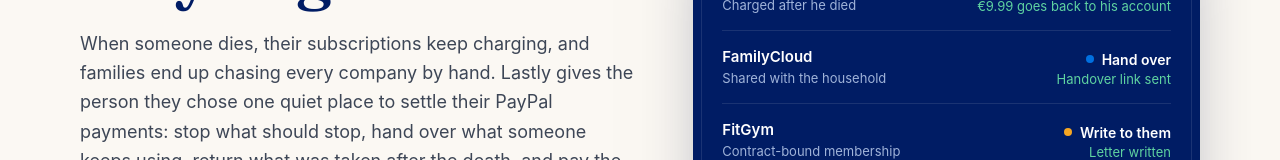
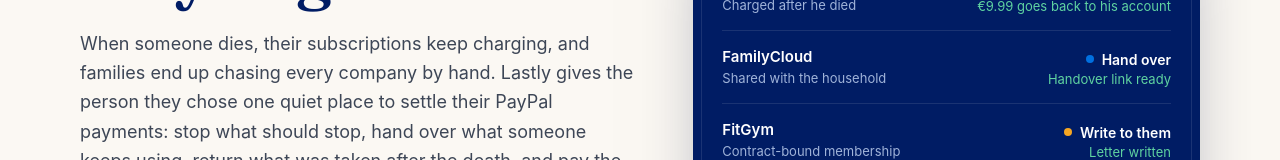
Before and after one commit to aminezar/lastly, a Next.js app: page / in a window 1280 px wide. Shown: the part 384-544 px from the top of the page. Built offline with nearby package versions, Linux system fonts and the light colour scheme.

Commit message:
Landing: the handover link is ready, not sent

```diff
--- a/app/page.tsx
+++ b/app/page.tsx
@@ -67,7 +67,7 @@ const safeguards = [
 // always come from a real Sandbox response.
 const preview = [
   { merchant: 'StreamFlix', detail: 'Charged after he died', plan: 'Stop', dot: 'bg-[#e8615a]', result: '€9.99 goes back to his account' },
-  { merchant: 'FamilyCloud', detail: 'Shared with the household', plan: 'Hand over', dot: 'bg-[#0070e0]', result: 'Handover link sent' },
+  { merchant: 'FamilyCloud', detail: 'Shared with the household', plan: 'Hand over', dot: 'bg-[#0070e0]', result: 'Handover link ready' },
   { merchant: 'FitGym', detail: 'Contract-bound membership', plan: 'Write to them', dot: 'bg-[#f5a623]', result: 'Letter written' },
 ];
 
```
